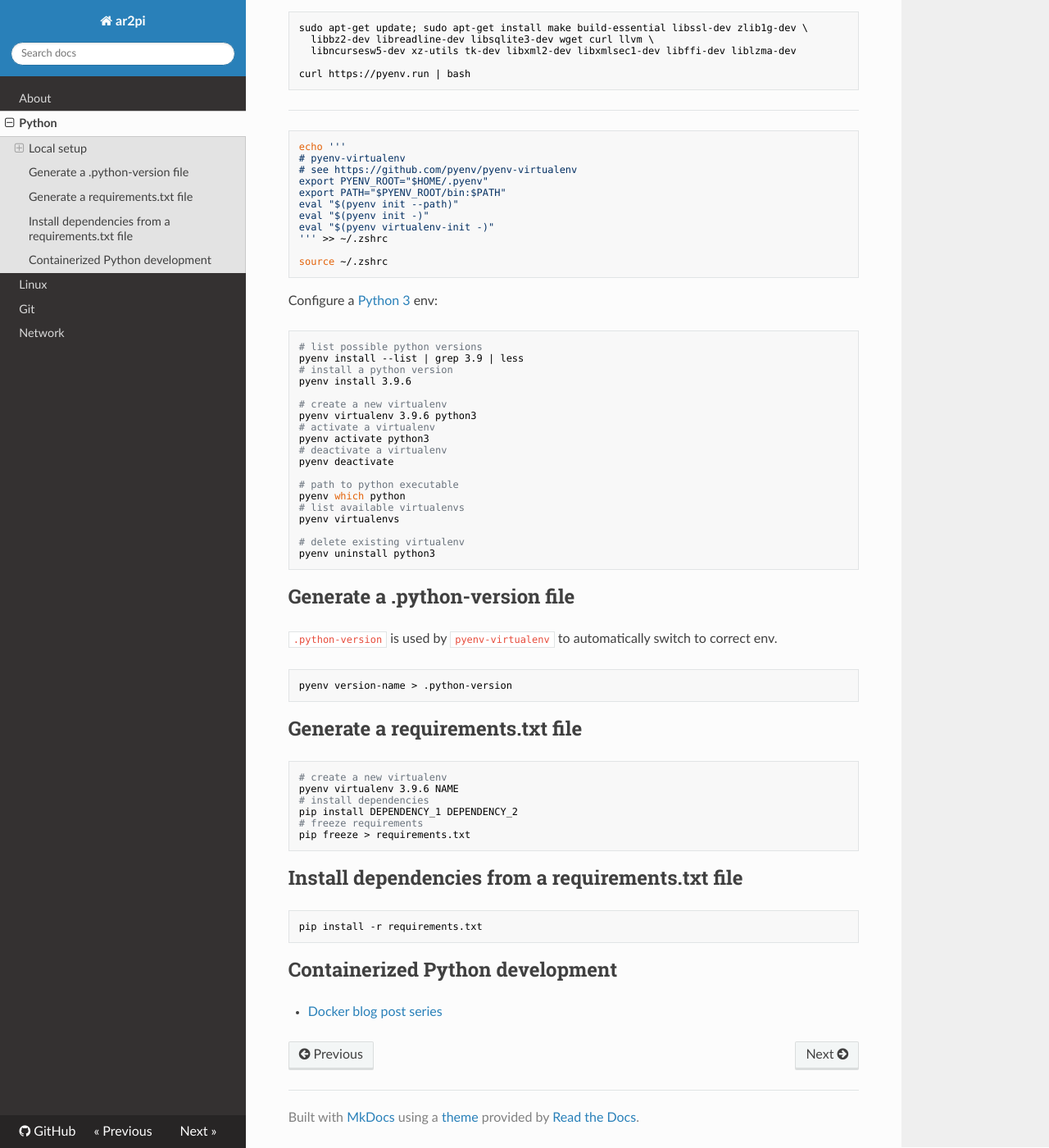
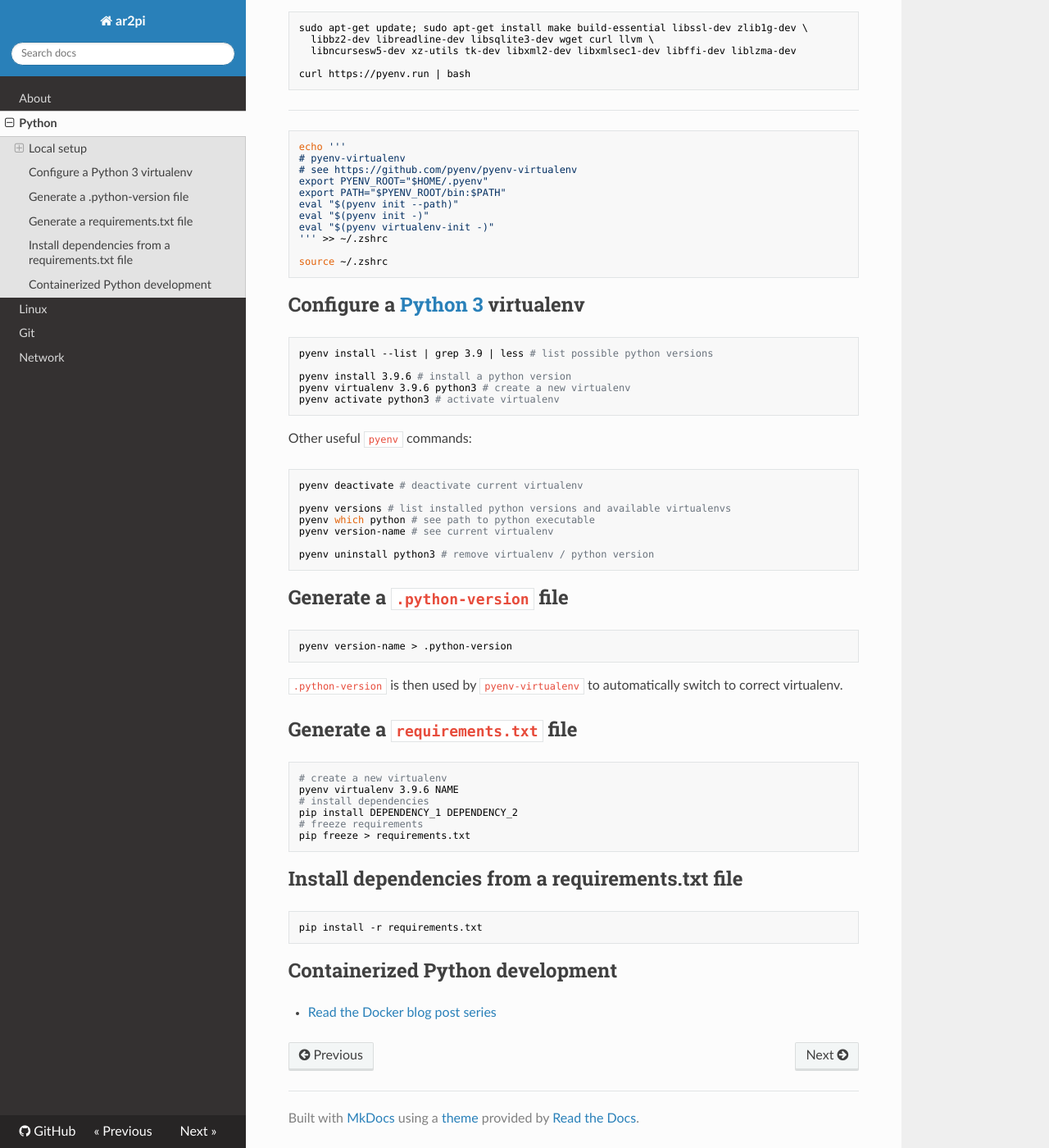
Before and after one commit to ar2pi/ar2pi, an MkDocs documentation site: the page built from docs/python.md, in a window 1280 px wide and 1400 px high, scrolled down 524 px. Shown: the whole window at 82% size. Built offline with MkDocs 1.6.1, drawn with Linux system fonts in a browser that asks for light colours; nearby versions of some CDN libraries.

Commit message:
update python page

````diff
--- a/docs/python.md
+++ b/docs/python.md
@@ -35,38 +35,36 @@ eval "$(pyenv virtualenv-init -)"
 source ~/.zshrc
 ```
 
-Configure a [Python 3](https://www.python.org/download/releases/3.0/) env:
+## Configure a [Python 3](https://www.python.org/download/releases/3.0/) virtualenv
+
 ```sh
-# list possible python versions
-pyenv install --list | grep 3.9 | less
-# install a python version
-pyenv install 3.9.6
+pyenv install --list | grep 3.9 | less # list possible python versions
 
-# create a new virtualenv
-pyenv virtualenv 3.9.6 python3
-# activate a virtualenv
-pyenv activate python3
-# deactivate a virtualenv
-pyenv deactivate
-
-# path to python executable
-pyenv which python
-# list available virtualenvs
-pyenv virtualenvs
-
-# delete existing virtualenv
-pyenv uninstall python3
+pyenv install 3.9.6 # install a python version
+pyenv virtualenv 3.9.6 python3 # create a new virtualenv
+pyenv activate python3 # activate virtualenv
 ```
 
-## Generate a .python-version file
+Other useful `pyenv` commands:
+```sh
+pyenv deactivate # deactivate current virtualenv
 
-`.python-version` is used by `pyenv-virtualenv` to automatically switch to correct env.
+pyenv versions # list installed python versions and available virtualenvs
+pyenv which python # see path to python executable
+pyenv version-name # see current virtualenv
+
+pyenv uninstall python3 # remove virtualenv / python version
+```
+
+## Generate a `.python-version` file
 
 ```sh
 pyenv version-name > .python-version
 ```
 
-## Generate a requirements.txt file
+`.python-version` is then used by `pyenv-virtualenv` to automatically switch to correct virtualenv.
+
+## Generate a `requirements.txt` file
 
 ```sh
 # create a new virtualenv
@@ -85,4 +83,4 @@ pip install -r requirements.txt
 
 ## Containerized Python development
 
-- [Docker blog post series](https://www.docker.com/blog/tag/python-env-series/)
+- [Read the Docker blog post series](https://www.docker.com/blog/tag/python-env-series/)
````
